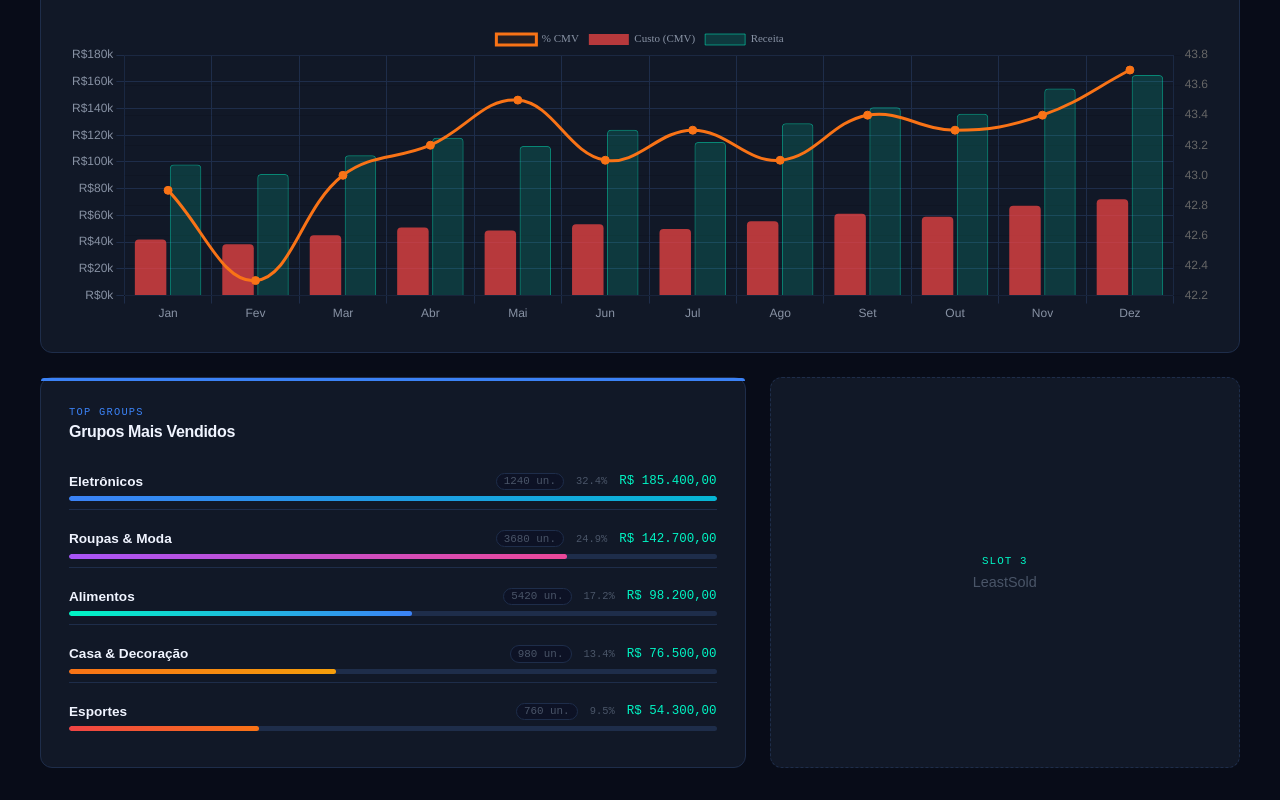
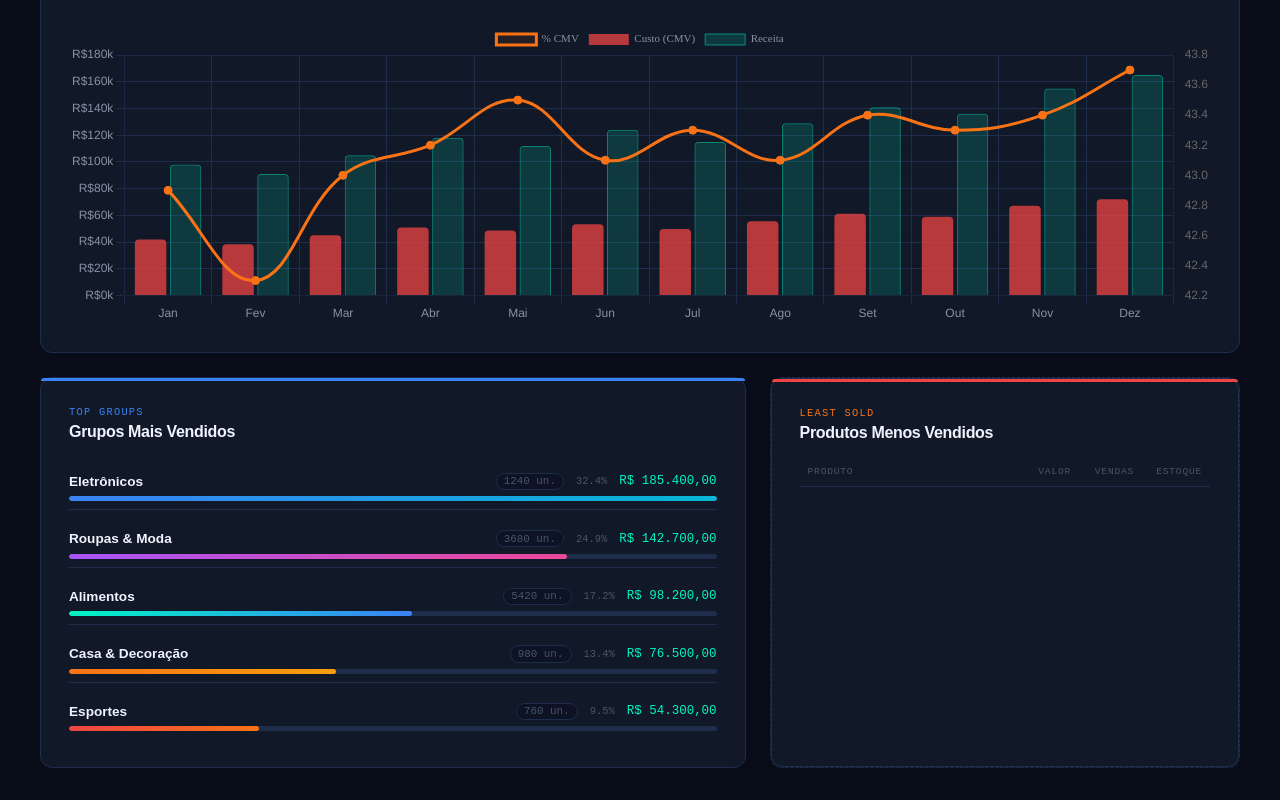
Before and after one commit to evertonProgramadorCriativo/Dashboard-Mercadoria-Vendida, a React (Create React App) app: page / in a window 1280 px wide. Shown: the part 282-1082 px from the top of the page. Built offline with nearby package versions, Linux system fonts and the light colour scheme.

Commit message:
feat(leastsold): renderiza cabecalho da tabela com 4 colunas

```diff
--- /dev/null
+++ b/src/components/LeastSold.js
@@ -0,0 +1,120 @@
+import React, { useEffect } from "react";
+import styled from "styled-components";
+import { mockProducts } from "../mocks/dashboardMocks";
+
+// LeastSold — estrutura base: card com header e área vazia
+const Card = styled.div`
+  background: var(--bg-card);
+  border: 1px solid var(--border);
+  border-radius: var(--radius);
+  padding: 1.75rem;
+  position: relative;
+  width: 100%;
+  height: 100%;
+
+  /* linha laranja/vermelha no topo — diferencia dos outros cards */
+  &::before {
+    content: "";
+    position: absolute;
+    top: 0;
+    left: 0;
+    right: 0;
+    height: 3px;
+    border-radius: var(--radius) var(--radius) 0 0;
+    background: #ef4444;
+  }
+`;
+// CardLabel — rótulo pequeno no topo do card, com fonte monoespaçada e cor de destaque
+const CardLabel = styled.div`
+  font-family: var(--font-mono);
+  font-size: 0.65rem;
+  color: #f97316;
+  text-transform: uppercase;
+  letter-spacing: 0.12em;
+  margin-bottom: 0.3rem;
+`;
+// CardTitle — título do card, com fonte maior e peso 800 para destacar
+const CardTitle = styled.h2`
+  font-size: 1rem;
+  font-weight: 800;
+  color: var(--text-primary);
+  letter-spacing: -0.02em;
+  margin-bottom: 1.5rem;
+`;
+
+// Table — estrutura base para exibir os produtos menos vendidos, com cabeçalho e linhas de dados
+const Table = styled.div`
+  display: flex;
+  flex-direction: column;
+  gap: 0.4rem;
+`;
+// TableHead — cabeçalho da tabela, com estilo de grid para alinhar as colunas e fonte monoespaçada para facilitar a leitura dos dados
+const TableHead = styled.div`
+  display: grid;
+  grid-template-columns: 1fr 90px 55px 60px;
+  gap: 0.5rem;
+  padding: 0 0.5rem 0.6rem;
+  border-bottom: 1px solid var(--border);
+
+  span {
+    font-family: var(--font-mono);
+    font-size: 0.6rem;
+    color: var(--text-muted);
+    text-transform: uppercase;
+    letter-spacing: 0.08em;
+
+    &:not(:first-child) {
+      text-align: right;
+    }
+  }
+`;
+// TableRow — linha de dados da tabela, com estilo de grid para alinhar as colunas e padding para separar visualmente os dados
+function LeastSold() {
+  useEffect(() => {
+    console.log("Total de produtos:", mockProducts.length);
+
+    // Produto com menor venda
+    const menor = mockProducts[0];
+    console.log(
+      " Produto menos vendido:",
+      menor.produto,
+      `apenas ${menor.quantidadeVendida} un. vendidas`,
+    );
+
+    // Alerta de estoque crítico (≤ 5 unidades)
+    const criticos = mockProducts.filter((p) => p.estoque <= 5);
+    console.warn(
+      ` ${criticos.length} produto(s) com estoque crítico (≤ 5 un.):`,
+    );
+    // Lista detalhada dos produtos com estoque crítico, exibindo o nome do produto e a quantidade em estoque para facilitar a identificação e tomada de decisão
+    criticos.forEach((p) =>
+      console.warn(`  → ${p.produto}: ${p.estoque} un. em estoque`),
+    );
+    // Tabela completa de produtos, ordenada por quantidade vendida (do menor para o maior)
+    console.table(
+      mockProducts.map((p) => ({
+        produto: p.produto,
+        categoria: p.categoria,
+        vendas: p.quantidadeVendida,
+        estoque: p.estoque,
+      })),
+    );
+  }, []);
+
+  return (
+    <Card>
+      <CardLabel>least sold </CardLabel>
+      <CardTitle>Produtos Menos Vendidos</CardTitle>
+      <Table>
+        <TableHead>
+          <span>Produto</span>
+          <span>Valor</span>
+          <span>Vendas</span>
+          <span>Estoque</span>
+        </TableHead>
+      </Table>
+    </Card>
+  );
+}
+
+export default LeastSold;
--- a/src/components/MainLayout.js
+++ b/src/components/MainLayout.js
@@ -2,6 +2,7 @@ import React from "react";
 import styled from "styled-components";
 import CMVChart from "./CMVChart";
 import TopGroups from "./TopGroups";
+import LeastSold from "./LeastSold";
 // MainLayout — grid com 3 slots: CMVChart, TopGroups, LeastSold
 const Wrapper = styled.main`
   max-width: 1400px;
@@ -101,9 +102,8 @@ function MainLayout() {
 
         <TopGroups />
 
-        <Placeholder $h="280px">
-          <span className="slot-label">slot 3</span>
-          <span className="slot-name">LeastSold </span>
+        <Placeholder>
+          <LeastSold />
         </Placeholder>
       </Grid>
     </Wrapper>
```
